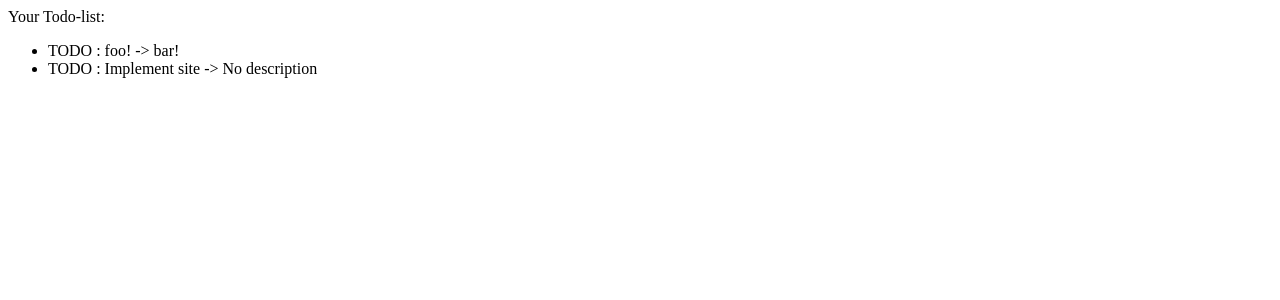
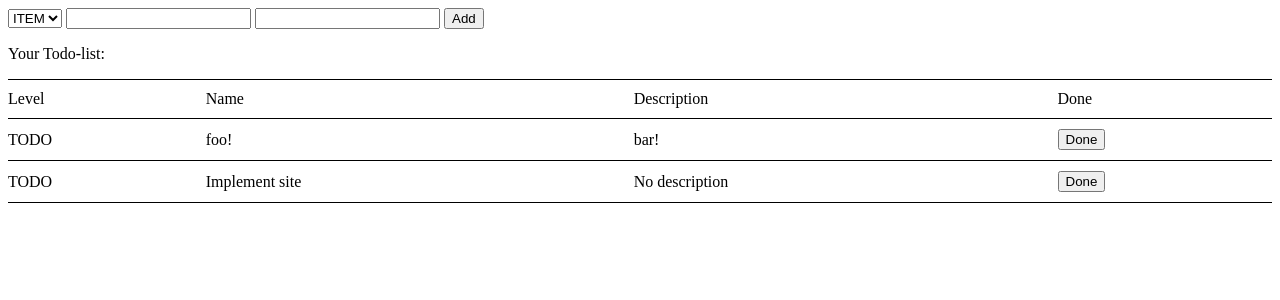
Before and after one commit to bad-alloc/Unideadline, a Django app: page /todolist/ in a window 1280 px wide. Shown: the top 300 px of the page. Run offline with Django 3.2, Linux system fonts and the light colour scheme; data comes from the database, SQL or seed files in the repository; both versions use the stored data as it was after the commit.

Commit message:
figured out how to get data from POST objects, next actually implement adding todos.

```diff
--- a/Unideadline/urls.py
+++ b/Unideadline/urls.py
@@ -2,10 +2,8 @@ from django.conf.urls import patterns, include, url
 from django.contrib import admin
 
 urlpatterns = patterns('',
-    # Examples:
-    # url(r'^$', 'Unideadline.views.home', name='home'),
-    # url(r'^blog/', include('blog.urls')),
-
+    # forward root to todolist
+    url(r'^', include('todolist.urls', namespace="todolist")),
     url(r'^todolist/', include('todolist.urls', namespace="todolist")),
     url(r'^admin/', include(admin.site.urls)),
 )
--- /dev/null
+++ b/todolist/static/todolist/style.css
@@ -0,0 +1,10 @@
+table {
+    border-collapse: collapse;
+}
+
+td {
+    padding: 10px 0;     /* 10px top & bottom padding, 0px left & right */
+    border-width: 1px 0; /*  1px top & bottom border,  0px left & right */
+    border-color: #000;
+    border-style: solid;
+}
--- a/todolist/templates/todolist/index.html
+++ b/todolist/templates/todolist/index.html
@@ -1,9 +1,39 @@
+{% load staticfiles %}
+
+<link rel="stylesheet" type="text/css" href="{% static 'todolist/style.css' %}" />
+
+<form action="{% url 'todolist:add_todo' %}" method="post">
+  {% csrf_token %}
+  <select name="todo_tag">
+    {% for item in todo_item_list %}
+    <option>ITEM</option>
+    {% endfor %}
+  </select>
+  <input type="Text" name="new_todo_text"/>
+  <input type="Text" name="new_todo_description"/>
+  <input type="submit" name="add_todo_button" value="Add"/> </td>
+</form>
+
 {% if todo_item_list %}
     <p>Your Todo-list:</p>
+    <table style="width:100%">
+      <tr>
+	<td>Level</td>
+	<td>Name</td>
+	<td>Description</td>
+	<td>Done</td>
+      </tr>
+	{% for item in todo_item_list %}
+          <tr>
+            <td> {{ item.todo_type.type_tag_name }} </td>
+	    <td> {{ item.todo_text }} </td>
+	    <td> {{ item.todo_description }} </td>
+	    <td> <input type="submit" name="mark_done{{item.id}}" value="Done"/> </td>
+	  </tr>
+	{% endfor %}
+    </table>
     <ul>
-    {% for item in todo_item_list %}
-        <li>{{ item.todo_type.type_tag_name }} : {{ item.todo_text }} -> {{ item.todo_description }} </li>
-    {% endfor %}
+
     </ul>
 {% else %}
     <p>Nothing to do :)</p>
--- a/todolist/urls.py
+++ b/todolist/urls.py
@@ -3,5 +3,7 @@ from django.conf.urls import patterns, url
 from todolist import views
 
 urlpatterns = patterns('',
-    url(r'^$', views.TodoListView.as_view(), name='index'),
+    url(r'^$', views.TodoListView.as_view(),name='index'),
+    #url(r'^add_todo/(?P<new_todo_text>\w+)$', views.add_todo, name='add_todo'), #FIX: matching pattern here!
+    url(r'^add_todo/$', views.add_todo, name='add_todo'), #FIX: matching pattern here!
 )
--- a/todolist/views.py
+++ b/todolist/views.py
@@ -1,5 +1,5 @@
 from django.shortcuts import get_object_or_404, render
-from django.http import HttpResponseRedirect
+from django.http import HttpResponse, HttpResponseRedirect
 from django.core.urlresolvers import reverse
 from django.views import generic
 
@@ -12,3 +12,8 @@ class TodoListView(generic.ListView):
     def get_queryset(self):
         """Return all todo items."""
         return TodoItem.objects.all()
+
+#def add_todo(request, new_todo_text):
+def add_todo(request):
+    html = "<html><body>Got something:</br>POST: " + request.POST.get("new_todo_text", "") + "</body></html>"
+    return HttpResponse(html)
```
Also changed, not shown: db.sqlite3, 1 other file.
